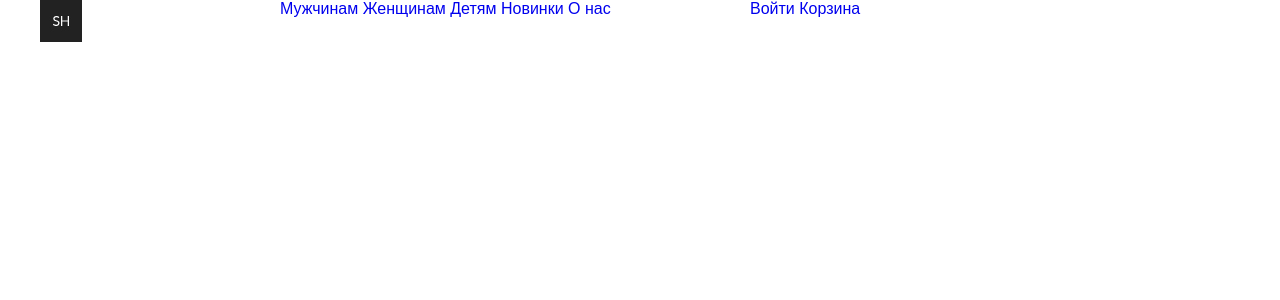
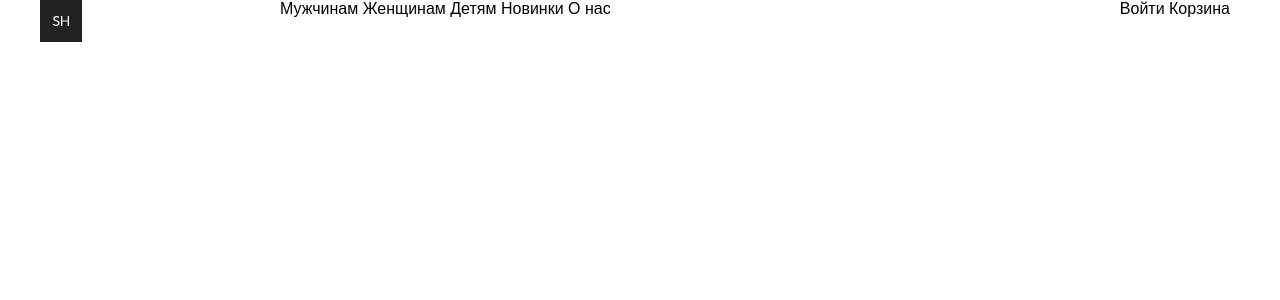
Before and after one commit to AFScoder/Web-store, a PHP site: page /header.php in a window 1280 px wide. Shown: the top 300 px of the page. Run offline with PHP 8.4, Linux system fonts and the light colour scheme.

Commit message:
Доработал header

```diff
--- a/style.css
+++ b/style.css
@@ -7,6 +7,7 @@
 
 body a {
   text-decoration: none;
+  color: black;
 }
 
 .wrapper {
@@ -33,6 +34,7 @@ body a {
   position: absolute;
   width: 40%;
   right: 10px;
+  text-align: right;
 }
 
 .footer-container {
--- a/style.scss
+++ b/style.scss
@@ -14,6 +14,8 @@ $color3: blue;
 
 body a {
     text-decoration: none;
+    color: $color2;
+
 }
 
 .wrapper {
@@ -33,6 +35,7 @@ body a {
             position: absolute;
             width: 40%;
             right: 10px;
+            text-align: right;
         };
     }
 }
```
Also changed, not shown: 1 other file.
